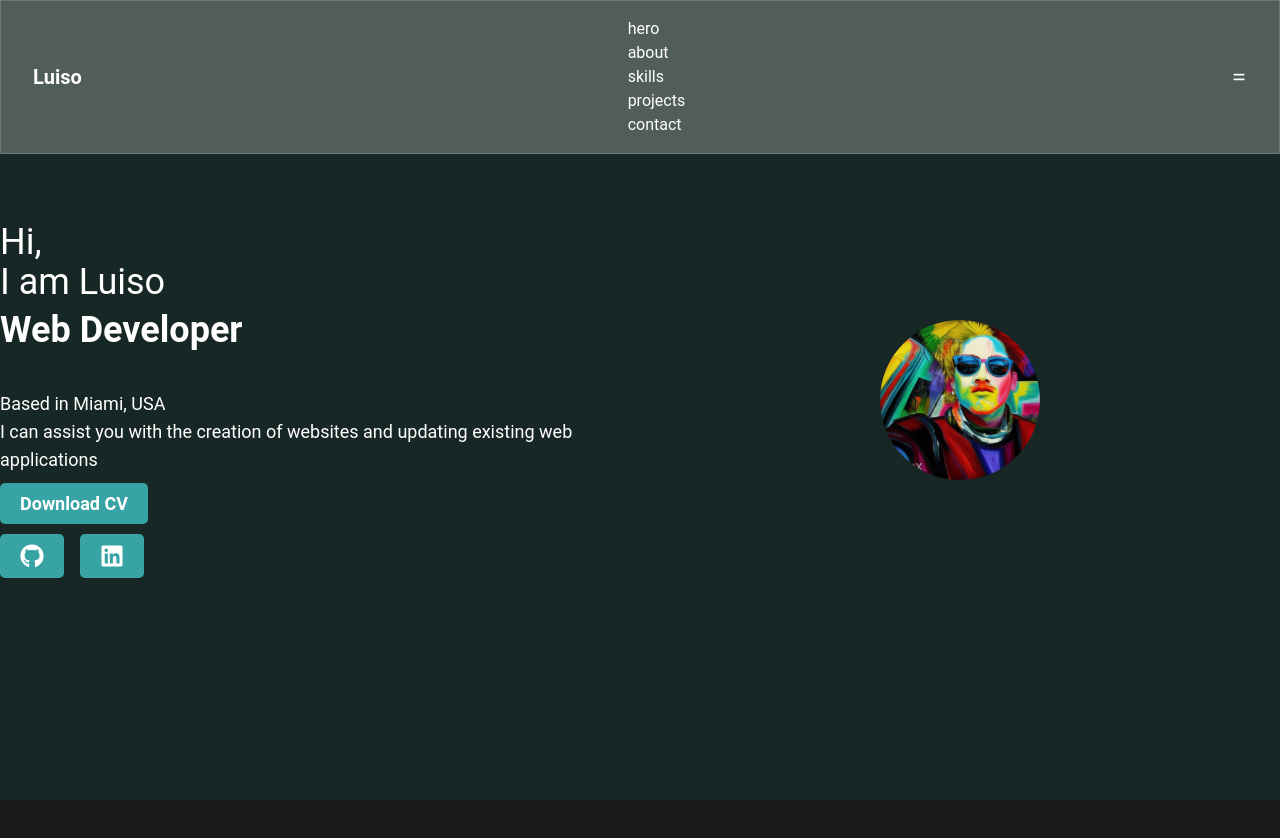
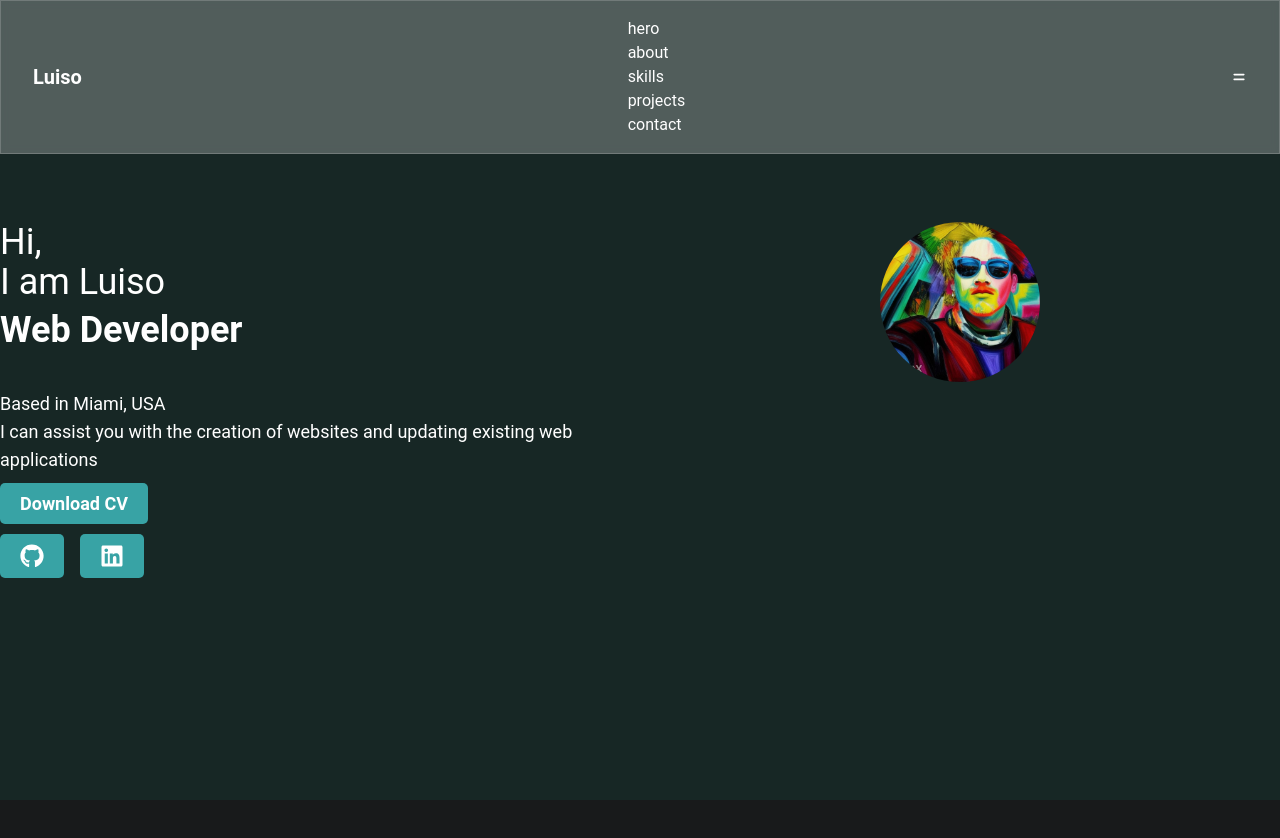
Before and after one commit to solarluiso/solarluiso-porfolio, a React (Vite) app: page / in a window 1280 px wide. Shown: the top 838 px of the page. Built offline with nearby package versions, Linux system fonts and the light colour scheme.

Commit message:
added a container to organize section

```diff
--- a/src/components/Hero.jsx
+++ b/src/components/Hero.jsx
@@ -13,6 +13,7 @@ const Hero = () => {
       transition={{ duration: 1 }}
       className=" flex min-h-screen flex-col items-center justify-between bg-darkTeal text-white md:flex-row"
     >
+      <div className="app__container flex shrink grow basis-auto flex-row flex-wrap items-stretch justify-start self-auto">
         {/* Left sided with heading, subheading, and button + information elements*/}
         <div className="flex flex-col items-start md:w-1/2">
           <h1 className="mb-2 text-4xl">
@@ -55,7 +56,6 @@ const Hero = () => {
             </a>
           </div>
         </div>
-
         {/* Right sided profile image */}
         <div className="flex-shrink-0 md:w-1/2">
           <img
@@ -64,6 +64,7 @@ const Hero = () => {
             className="mx-auto h-40 w-full rounded-full object-cover md:w-40"
           />
         </div>
+      </div>
     </motion.div>
   );
 };
```
Lines whose indentation alone changed are shown as unchanged.
